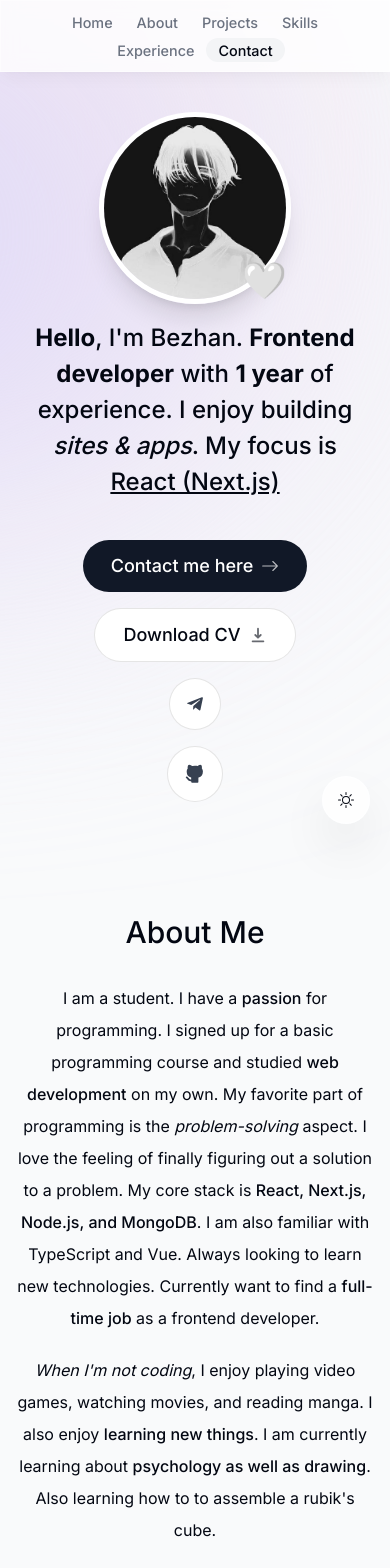
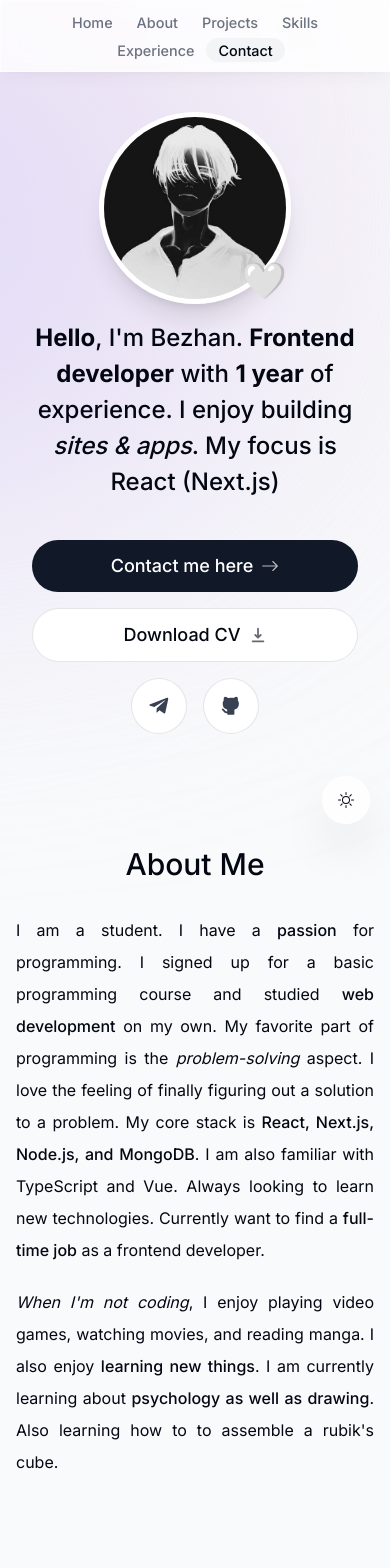
Before and after one commit to pokeuq/portfolio, a Next.js app: page / in a window 390 px wide. Shown: the top 1568 px of the page. Built offline with nearby package versions, Linux system fonts and the light colour scheme; no server answers.

Commit message:
fix for mobile

```diff
--- a/components/about.tsx
+++ b/components/about.tsx
@@ -21,7 +21,7 @@ export default function About() {
     >
       <SectionHeading>About me</SectionHeading>
 
-      <p className="mb-5">
+      <p className="mb-5 max-[640px]:text-justify">
         I am a student. I have a <span className="font-medium">passion</span>{" "}
         for programming. I signed up for a basic programming course and studied{" "}
         <span className="font-medium">web development</span> on my own. My
@@ -38,7 +38,7 @@ export default function About() {
         developer.
       </p>
 
-      <p>
+      <p className="max-[640px]:text-justify">
         <span className="italic">When I'm not coding</span>, I enjoy playing
         video games, watching movies, and reading manga. I also enjoy{" "}
         <span className="font-medium">learning new things</span>. I am currently
--- a/components/contacts.tsx
+++ b/components/contacts.tsx
@@ -44,7 +44,7 @@ export default function Contact() {
         }}
       >
         <input
-          className="h-14 p-4 rounded-lg borderBlack  outline-none dark:bg-white dark:bg-opacity-80 dark:focus:bg-opacity-100 transition-all"
+          className="h-14 p-4 rounded-lg borderBlack  outline-none dark:bg-white dark:bg-opacity-90 dark:focus:bg-opacity-100 transition-all"
           type="email"
           name="senderEmail"
           required
@@ -55,7 +55,7 @@ export default function Contact() {
           name="message"
           required
           maxLength={5000}
-          className="h-52 my-3 rounded-lg borderBlack p-4  outline-none dark:bg-white dark:bg-opacity-80 dark:focus:bg-opacity-100 transition-all d"
+          className="h-52 my-3 rounded-lg borderBlack p-4  outline-none dark:bg-white dark:bg-opacity-90 dark:focus:bg-opacity-100 transition-all d"
           placeholder="Your massage"
         />
         <SubmitBtn />
--- a/components/header.tsx
+++ b/components/header.tsx
@@ -7,10 +7,9 @@ import Link from "next/link";
 import clsx from "clsx";
 import { useActiveSectionContext } from "@/context/active-section-context";
 
-
 export default function Header() {
-
-  const {activeSection, setActiveSection, setTimeOfLastClick} = useActiveSectionContext()
+  const { activeSection, setActiveSection, setTimeOfLastClick } =
+    useActiveSectionContext();
 
   return (
     <header className="z-[999] relative">
@@ -28,28 +27,32 @@ export default function Header() {
               key={link.hash}
               initial={{ y: -100, opacity: 0 }}
               animate={{ y: 0, opacity: 1 }}
-
             >
               <Link
                 className={clsx(
-                  "flex w-full items-center justify-center px-3 py-3 hover:text-gray-950 transition dark:text-gray-500 dark:hover:text-gray-300 ",
-                  { "text-gray-950 dark:text-gray-200": activeSection === link.name }
+                  "flex w-full items-center justify-center px-3 py-3 hover:text-gray-950 transition dark:text-gray-500 dark:hover:text-gray-100",
+                  {
+                    "text-gray-950 dark:text-gray-100":
+                      activeSection === link.name,
+                  }
                 )}
                 href={link.hash}
                 onClick={() => {
-                  setActiveSection(link.name)
-                  setTimeOfLastClick(Date.now())
+                  setActiveSection(link.name);
+                  setTimeOfLastClick(Date.now());
                 }}
               >
                 {link.name}
+
                 {link.name === activeSection && (
-                  <motion.span className="bg-gray-100 rounded-full absolute inset-0 -z-10 dark:bg-gray-800"
-                  layoutId='activeSection'
-                  transition={{
-                    type: "spring",
-                    stiffness: 380,
-                    damping: 30
-                  }}
+                  <motion.span
+                    className="bg-gray-100 rounded-full absolute inset-0 -z-10 dark:bg-gray-800"
+                    layoutId="activeSection"
+                    transition={{
+                      type: "spring",
+                      stiffness: 380,
+                      damping: 30,
+                    }}
                   ></motion.span>
                 )}
               </Link>
--- a/components/into.tsx
+++ b/components/into.tsx
@@ -65,7 +65,7 @@ export default function Intro() {
       </div>
 
       <motion.h1
-        className="mb-10 mt-4 px-4 text-2xl font-medium !leading-[1.5] sm:text-4xl"
+        className="mb-10 mt-4 px-4 text-2xl font-medium !leading-[1.5] sm:text-4xl "
         initial={{ y: 100, opacity: 0 }}
         animate={{ y: 0, opacity: 1 }}
       >
@@ -73,7 +73,7 @@ export default function Intro() {
         <span className="font-bold">Frontend developer</span> with{" "}
         <span className="font-bold">1 year</span> of experience. I enjoy
         building <span className="italic">sites & apps</span>. My focus is{" "}
-        <span className="underline">React (Next.js)</span>
+        React (Next.js)
       </motion.h1>
 
       <motion.div
@@ -86,7 +86,7 @@ export default function Intro() {
       >
         <Link
           href="#contact"
-          className="group bg-gray-900 text-white px-7 py-3 flex items-center gap-2 rounded-full outline-none transition-all focus:scale-110 hover:scale-110 hover:bg-gray-950 active:scale-105"
+          className="group bg-gray-900 text-white px-7 py-3 max-[640px]:w-full flex items-center justify-center gap-2 rounded-full outline-none transition-all focus:scale-110 hover:scale-110 hover:bg-gray-950 active:scale-105"
           onClick={() => {
             setActiveSection("Contact");
             setTimeOfLastClick(Date.now());
@@ -99,16 +99,17 @@ export default function Intro() {
         <a
           href="/resume2024.pdf"
           download
-          className="group bg-white px-7 py-3 flex items-center gap-2 rounded-full outline-none focus:scale-110 hover:scale-110 active:scale-105 transition cursor-pointer borderBlack dark:bg-white/10 dark:text-white/70"
+          className="group bg-white px-7 py-3 max-[640px]:w-full flex items-center justify-center gap-2 rounded-full outline-none focus:scale-110 hover:scale-110 active:scale-105 transition cursor-pointer borderBlack dark:bg-white/10 dark:text-white/70"
         >
           Download CV{" "}
           <HiDownload className="opacity-60 group-hover:translate-y-1 transition" />
         </a>
 
+        <div className='flex gap-4'>
           <a
             href="https://t.me/pokeuq"
             target="_blank"
-          className="bg-white p-4 text-gray-700 hover:text-gray-950 flex items-center gap-2 rounded-full focus:scale-[1.15] hover:scale-[1.15] active:scale-105 transition cursor-pointer borderBlack dark:bg-white/10 dark:text-white/70
+            className="bg-white p-4 text-gray-700 flex items-center  text-[1.35rem] rounded-full focus:scale-[1.15] hover:scale-[1.15] hover:text-gray-950 active:scale-105 transition cursor-pointer borderBlack dark:bg-white/10 dark:text-white/70 dark:hover:text-white/70
             "
           >
             <FaTelegramPlane />
@@ -116,10 +117,11 @@ export default function Intro() {
           <a
             href="https://github.com/pokeuq"
             target="_blank"
-          className="bg-white p-4 text-gray-700 flex items-center gap-2 text-[1.35rem] rounded-full focus:scale-[1.15] hover:scale-[1.15] hover:text-gray-950 active:scale-105 transition cursor-pointer borderBlack dark:bg-white/10 dark:text-white/70"
+            className="bg-white p-4 text-gray-700 flex items-center  text-[1.35rem] rounded-full focus:scale-[1.15] hover:scale-[1.15] hover:text-gray-950 active:scale-105 transition cursor-pointer borderBlack dark:bg-white/10 dark:text-white/70 dark:hover:text-white/70"
           >
             <TbBrandGithubFilled />
           </a>
+        </div>
       </motion.div>
     </section>
   );
--- a/components/submit-btn.tsx
+++ b/components/submit-btn.tsx
@@ -8,7 +8,7 @@ export default function SubmitBtn() {
   return (
     <button
       type="submit"
-      className="group flex items-center justify-center gap-2 h-[3rem] w-[8rem] bg-gray-900 text-white rounded-full outline-none transition-all focus:scale-110 hover:scale-110  active:scale-105  disabled:scale-100 disabled:bg-opacity-65 dark:bg-white dark:bg-opacity-10"
+      className="group flex items-center justify-center gap-2 w-full h-[3rem] sm:w-[8rem] bg-gray-900 text-white rounded-full outline-none transition-all focus:scale-105 hover:scale-105 sm:focus:scale-110 sm:hover:scale-110 active:scale-[1.02] sm:active:scale-105  disabled:scale-100 disabled:bg-opacity-65 dark:bg-white dark:bg-opacity-10 "
       disabled={pending}
     >
       {pending ? (
--- a/next.config.js
+++ b/next.config.js
@@ -1,16 +1,6 @@
 /** @type {import('next').NextConfig} */
 const nextConfig = {
-    experimental: {
-        serverActions: true
-    }
-    // images: {
-    //     remotePatterns: [
-    //         {
-    //             protocol: 'https',
-    //             hostname: 'i.pinimg.com'
-    //         }
-    //     ]
-    // }
+
 }
 
 module.exports = nextConfig
```
Also changed, not shown: 1 other file (tests, documents, lock files or other folders). Lines whose indentation alone changed are shown as unchanged.
